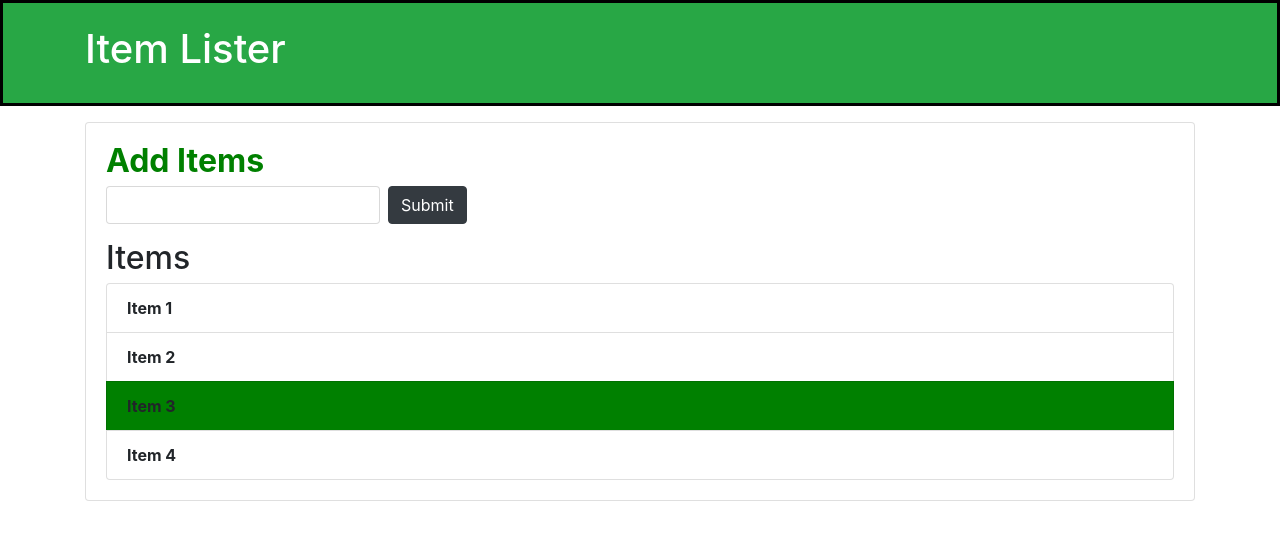
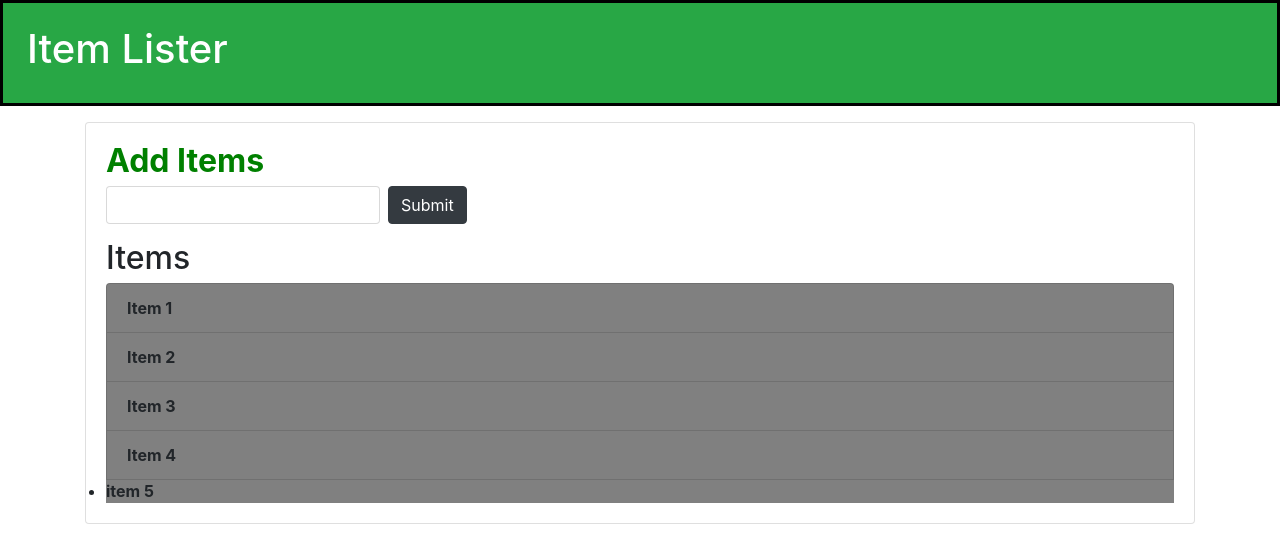
Before and after one commit to 4athul2p0m/Athulrepo, a plain HTML site: page index.html in a window 1280 px wide. Drawn offline with nearby package versions, Linux system fonts and the light colour scheme.

Commit message:
manipulated using tags and classes

```diff
--- a/dom.js
+++ b/dom.js
@@ -19,3 +19,15 @@ items[2].style.backgroundColor = 'green';
 for(var i=0;i<items.length;i++) {
     items[i].style.fontWeight = 'bold';
 }
+
+//using getElementByClassName
+
+var item = document.getElementsByClassName('new-list-item');
+item[0].style.fontWeight = 'bold'
+
+//using getelementbytagname
+
+var li = document.getElementsByTagName('li');
+for(var i=0;i<li.length;i++) {
+    li[i].style.backgroundColor = 'grey'
+}
--- a/index.html
+++ b/index.html
@@ -9,7 +9,7 @@
 </head>
 <body>
   <header id="main-header" class="bg-success text-white p-4 mb-3">
-    <div class="container">
+    <div class="container"></div>
       <h1 id="header-title">Item Lister <span style="display:none">123</span></h1>
     </div>
   </header>
@@ -26,6 +26,7 @@
       <li class="list-group-item">Item 2</li>
       <li class="list-group-item">Item 3</li>
       <li class="list-group-item">Item 4</li>
+      <li class="new-list-item">item 5</li>
     </ul>
    </div>
   </div>
```
